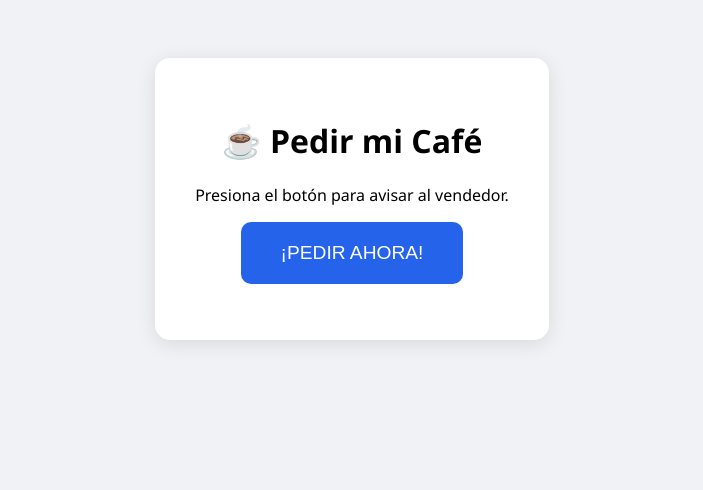
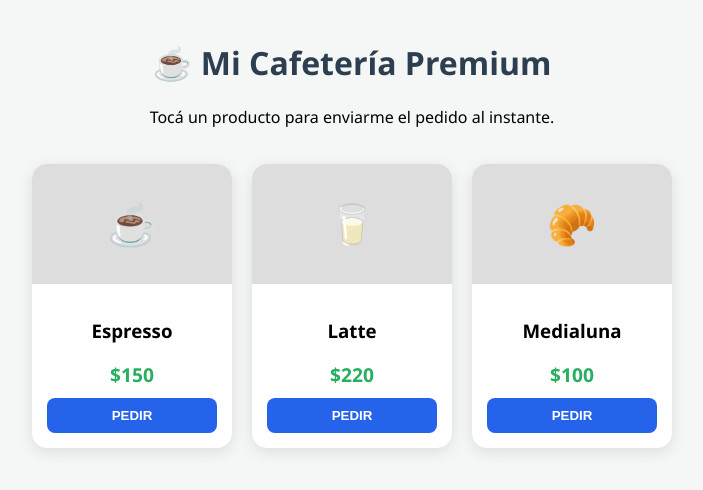
Before and after one commit to juanyless/mi-tienda-timer, a website: page public/cliente.html in a window 1280 px wide. Shown: the whole page, without its empty margins (288-991 px from the left). Drawn offline with nearby package versions, Linux system fonts and the light colour scheme; no server answers.

Commit message:
Tienda con múltiples productos

```diff
--- a/public/cliente.html
+++ b/public/cliente.html
@@ -2,40 +2,77 @@
 <html lang="es">
 <head>
     <meta charset="UTF-8">
-    <title>Tienda - Realizar Pedido</title>
+    <meta name="viewport" content="width=device-width, initial-scale=1.0">
+    <title>Menú Digital - Pedir Ahora</title>
     <script src="/socket.io/socket.io.js"></script>
     <style>
-        body { font-family: 'Segoe UI', sans-serif; text-align: center; background: #f0f2f5; padding-top: 50px; }
-        .card { background: white; padding: 40px; border-radius: 15px; display: inline-block; box-shadow: 0 4px 20px rgba(0,0,0,0.1); }
-        button { background: #2563eb; color: white; border: none; padding: 20px 40px; border-radius: 10px; font-size: 1.2rem; cursor: pointer; transition: 0.3s; }
-        button:hover { background: #1d4ed8; transform: scale(1.05); }
+        body { font-family: 'Segoe UI', sans-serif; background: #f4f7f6; margin: 0; padding: 20px; text-align: center; }
+        h1 { color: #2c3e50; }
+        .contenedor { display: flex; flex-wrap: wrap; justify-content: center; gap: 20px; padding: 20px; }
+        .producto-card { background: white; width: 200px; border-radius: 15px; overflow: hidden; box-shadow: 0 4px 15px rgba(0,0,0,0.1); transition: 0.3s; }
+        .producto-card:hover { transform: translateY(-5px); }
+        .foto { width: 100%; height: 120px; background: #ddd; display: flex; align-items: center; justify-content: center; font-size: 40px; }
+        .info { padding: 15px; }
+        .precio { color: #27ae60; font-weight: bold; font-size: 1.2rem; display: block; margin: 10px 0; }
+        button { background: #2563eb; color: white; border: none; width: 100%; padding: 10px; border-radius: 8px; cursor: pointer; font-weight: bold; }
+        button:active { background: #1d4ed8; }
+        #status-msg { position: fixed; bottom: 20px; left: 50%; transform: translateX(-50%); background: #27ae60; color: white; padding: 10px 20px; border-radius: 50px; display: none; }
     </style>
 </head>
 <body>
-    <div class="card">
-        <h1>☕ Pedir mi Café</h1>
-        <p>Presiona el botón para avisar al vendedor.</p>
-        <button id="btnComprar">¡PEDIR AHORA!</button>
-        <p id="mensaje"></p>
-    </div>
+    <h1>☕ Mi Cafetería Premium</h1>
+    <p>Tocá un producto para enviarme el pedido al instante.</p>
+
+    <div class="contenedor">
+        <div class="producto-card">
+            <div class="foto">☕</div>
+            <div class="info">
+                <h3>Espresso</h3>
+                <span class="precio">$150</span>
+                <button onclick="enviarPedido('Espresso', 150)">PEDIR</button>
+            </div>
+        </div>
+
+        <div class="producto-card">
+            <div class="foto">🥛</div>
+            <div class="info">
+                <h3>Latte</h3>
+                <span class="precio">$220</span>
+                <button onclick="enviarPedido('Latte', 220)">PEDIR</button>
+            </div>
+        </div>
+
+        <div class="producto-card">
+            <div class="foto">🥐</div>
+            <div class="info">
+                <h3>Medialuna</h3>
+                <span class="precio">$100</span>
+                <button onclick="enviarPedido('Medialuna', 100)">PEDIR</button>
+            </div>
+        </div>
+
+        </div>
+
+    <div id="status-msg">🚀 Pedido enviado... ¡Preparando!</div>
 
     <script>
-        // Conexión automática al servidor
         const socket = io();
 
-        document.getElementById('btnComprar').onclick = () => {
+        function enviarPedido(nombre, precio) {
             const pedido = {
-                id: Math.floor(Math.random() * 9999),
-                producto: "Café Premium",
-                hora: new Date().toLocaleTimeString()
+                id: Math.floor(Math.random() * 999),
+                producto: nombre,
+                total: precio,
+                hora: new Date().toLocaleTimeString([], { hour: '2-digit', minute: '2-digit' })
             };
 
-            // Enviamos el pedido al servidor (index.js)
             socket.emit('enviar-pedido', pedido);
 
-            document.getElementById('mensaje').innerText = "✅ ¡Pedido enviado!";
-            setTimeout(() => document.getElementById('mensaje').innerText = "", 3000);
-        };
+            // Efecto visual de confirmación
+            const msg = document.getElementById('status-msg');
+            msg.style.display = 'block';
+            setTimeout(() => msg.style.display = 'none', 3000);
+        }
     </script>
 </body>
 </html>
```
Also changed, not shown: public/vendedor.html (+15 -28 lines).
